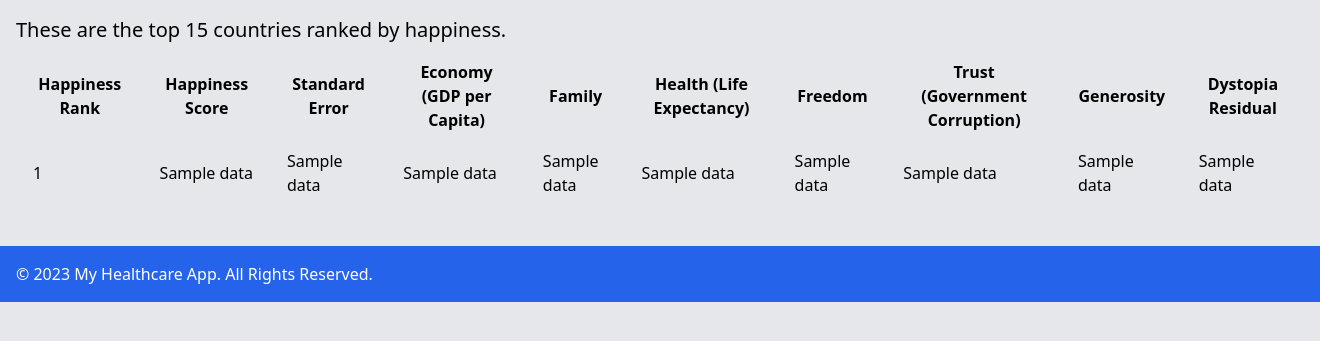
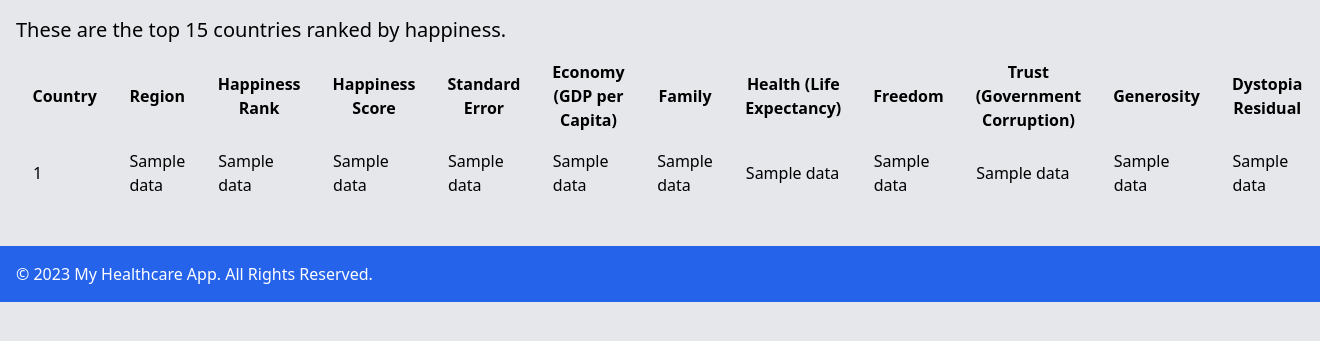
Before and after one commit to meglee67/azure_flask_deployment, a Flask app: template templates/data.html in a window 1320 px wide. Shown: the part 88-429 px from the top of the page. Run offline with Flask 3, Linux system fonts and the light colour scheme; the template is opened without the code that fills it: most values are stand-ins (such as "Sample title", 1, 10 or a date in 2020); parts of the project's set-up code (start-up, migrations or seed data) failed here and were passed over.

Commit message:
made changes to the data.html file, added on two more columns

```diff
--- a/app.py
+++ b/app.py
@@ -14,7 +14,7 @@ def about():
     return render_template('about.html')
 
 # replace the OG Hants link for a CSV file to your own unique file.
-df = pd.read_csv('https://raw.githubusercontent.com/hantswilliams/HHA_504_2023/main/WK1/data/113243405_StonyBrookSouthamptonHospital_StandardCharges.csv')
+df = pd.read_csv('data/2015.csv')
 @app.route('/data')
 def data(data=df):
     data = data.sample(15)
--- a/templates/data.html
+++ b/templates/data.html
@@ -9,6 +9,8 @@
         <table class="table-auto">
             <thead>
                 <tr>
+                    <th class="px-4 py-2">Country</th>
+                    <th class="px-4 py-2">Region</th>
                     <th class="px-4 py-2">Happiness Rank</th>
                     <th class="px-4 py-2">Happiness Score</th>
                     <th class="px-4 py-2">Standard Error</th>
@@ -34,6 +36,8 @@
                     <td class="border px-4 py-2">{{ data[7] }}</td>
                     <td class="border px-4 py-2">{{ data[8] }}</td>
                     <td class="border px-4 py-2">{{ data[9] }}</td>
+                    <td class="border px-4 py-2">{{ data[10] }}</td>
+                    <td class="border px-4 py-2">{{ data[11] }}</td>
                 </tr>
                 {% endfor %}
             </tbody>
```
